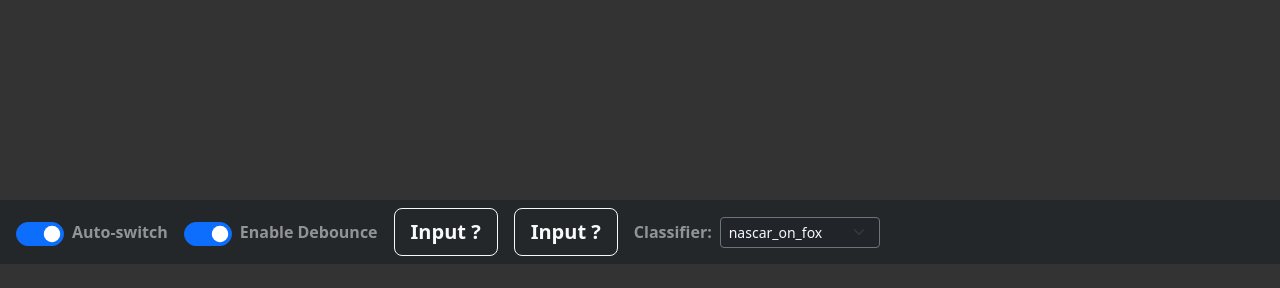
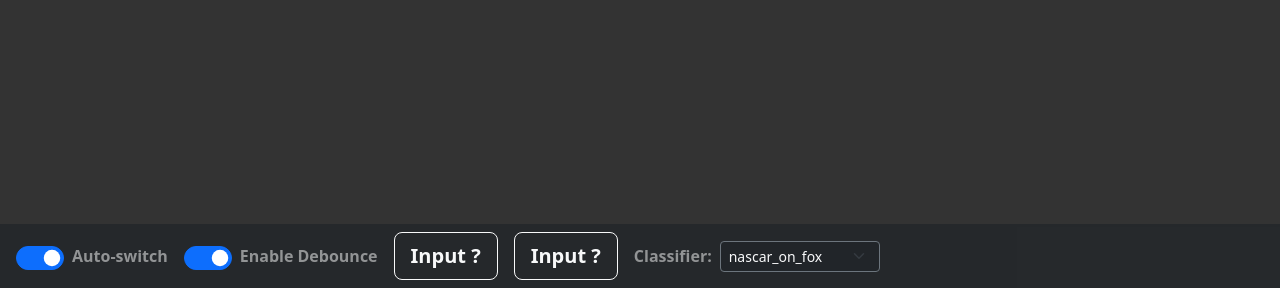
Before and after one commit to PushItToProd/tv-commercial-detection, a FastAPI app: page /is_ad in a window 1280 px wide. Shown: the part 536-824 px from the top of the page. Before the commit the page ends 800 px from the top, so only its background shows below. Run offline with FastAPI, Linux system fonts and the light colour scheme; data that the repository does not hold is empty; some libraries are stand-ins or nearby versions.

Commit message:
keep bottom nav from overlapping content

```diff
--- a/server/src/tv_commercial_detector/templates/is_ad.html
+++ b/server/src/tv_commercial_detector/templates/is_ad.html
@@ -86,7 +86,7 @@
   </main>
 
   <!-- Fixed bottom control bar -->
-  <nav id="bottom-nav" class="navbar fixed-bottom bg-dark bg-opacity-75 py-2 px-3">
+  <nav id="bottom-nav" class="navbar bg-dark bg-opacity-75 py-2 px-3">
     <div class="d-flex align-items-center flex-wrap gap-3 w-100">
 
       <!-- Auto-switch toggle -->
```
